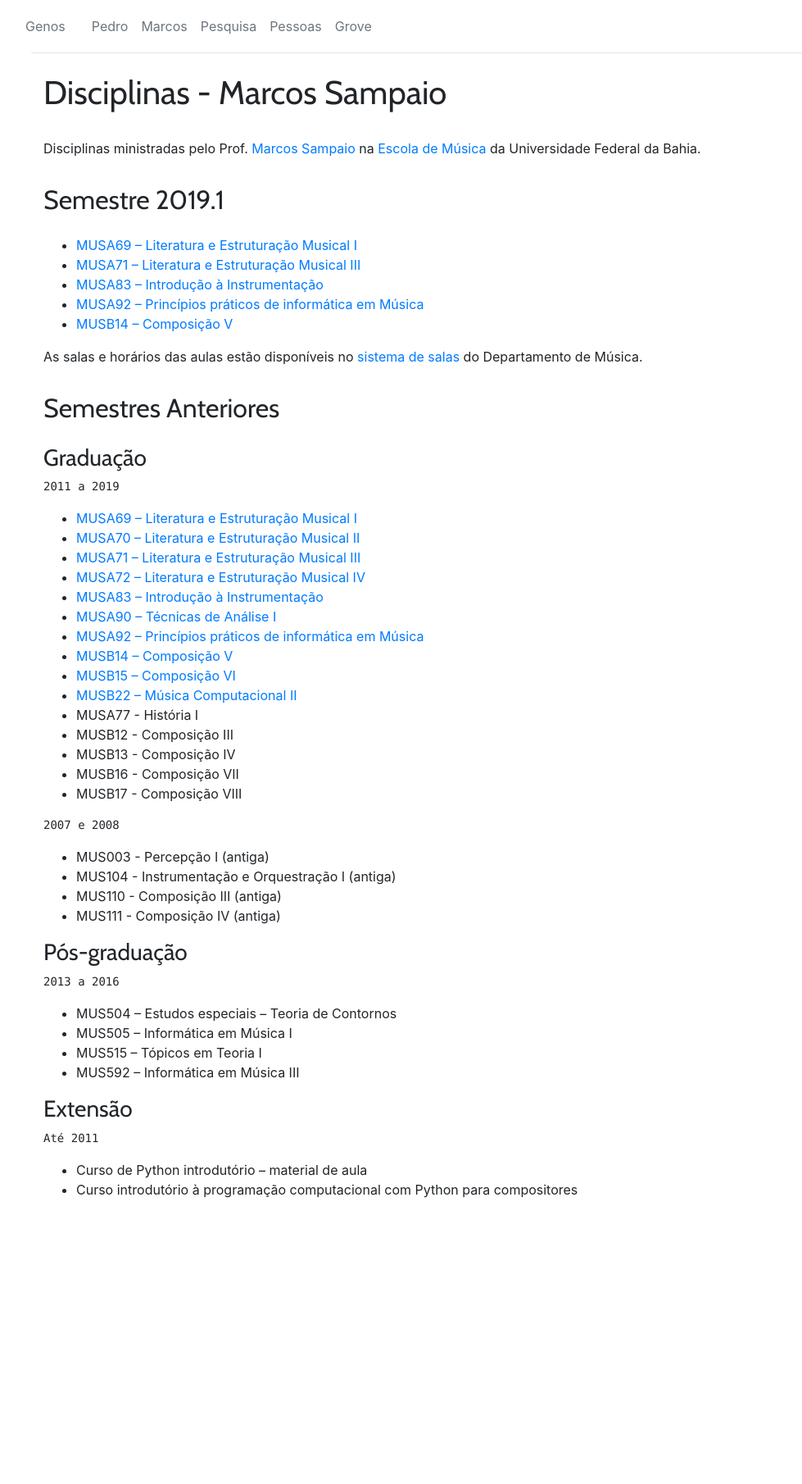
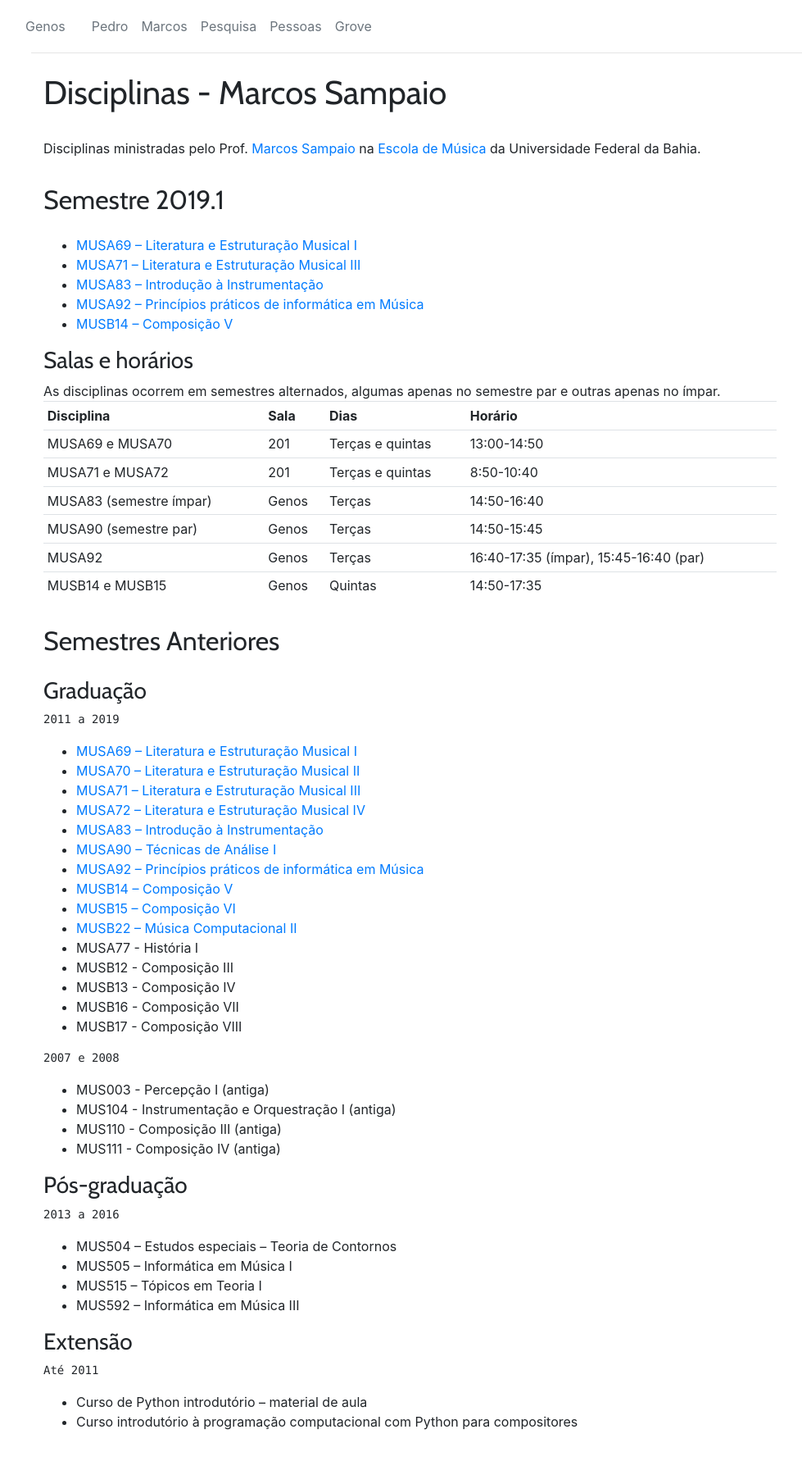
Before and after one commit to kroger/genosmus, a Jekyll site: the page built from _marcos/index.html, in a window 1280 px wide. Shown: the whole page at 82% size, without its empty margins (47-1026 px from the left). Built offline with Jekyll 4.4.1, drawn with Linux system fonts in a browser that asks for light colours; before the commit the page ends 1527 px from its top, so only the background shows below that.

Commit message:
Informações sobre salas e horários
Remoção de link para sistema de salas

```diff
--- a/_marcos/index.html
+++ b/_marcos/index.html
@@ -21,9 +21,54 @@ title: Disciplinas - Marcos Sampaio
     {% endfor %}
 </ul>
 
-<p>As salas e horários das aulas estão disponíveis no <a
-        href="http://salas.dmusufba.com/search.php?search_str=marcos+sampaio&datatable=1" target="_blank">sistema de
-    salas</a> do Departamento de Música.</p>
+<h3>Salas e horários</h3>
+
+As disciplinas ocorrem em semestres alternados, algumas apenas no semestre par e outras apenas no ímpar.
+
+<table class="table table-sm">
+  <tr>
+    <th>Disciplina</th>
+    <th>Sala</th>
+    <th>Dias</th>
+    <th>Horário</th>
+  </tr>
+  <tr>
+    <td>MUSA69 e MUSA70</td>
+    <td>201</td>
+    <td>Terças e quintas</td>
+    <td>13:00-14:50</td>
+  </tr>
+  <tr>
+    <td>MUSA71 e MUSA72</td>
+    <td>201</td>
+    <td>Terças e quintas</td>
+    <td>8:50-10:40</td>
+  </tr>
+  <tr>
+    <td>MUSA83 (semestre ímpar)</td>
+    <td>Genos</td>
+    <td>Terças</td>
+    <td>14:50-16:40</td>
+  </tr>
+  <tr>
+    <td>MUSA90 (semestre par)</td>
+    <td>Genos</td>
+    <td>Terças</td>
+    <td>14:50-15:45</td>
+  </tr>
+  <tr>
+    <td>MUSA92</td>
+    <td>Genos</td>
+    <td>Terças</td>
+    <td>16:40-17:35 (ímpar), 15:45-16:40 (par)</td>
+  </tr>
+  <tr>
+    <td>MUSB14 e MUSB15</td>
+    <td>Genos</td>
+    <td>Quintas</td>
+    <td>14:50-17:35</td>
+  </tr>
+</table>
 
 <h2>Semestres Anteriores</h2>
 
```
